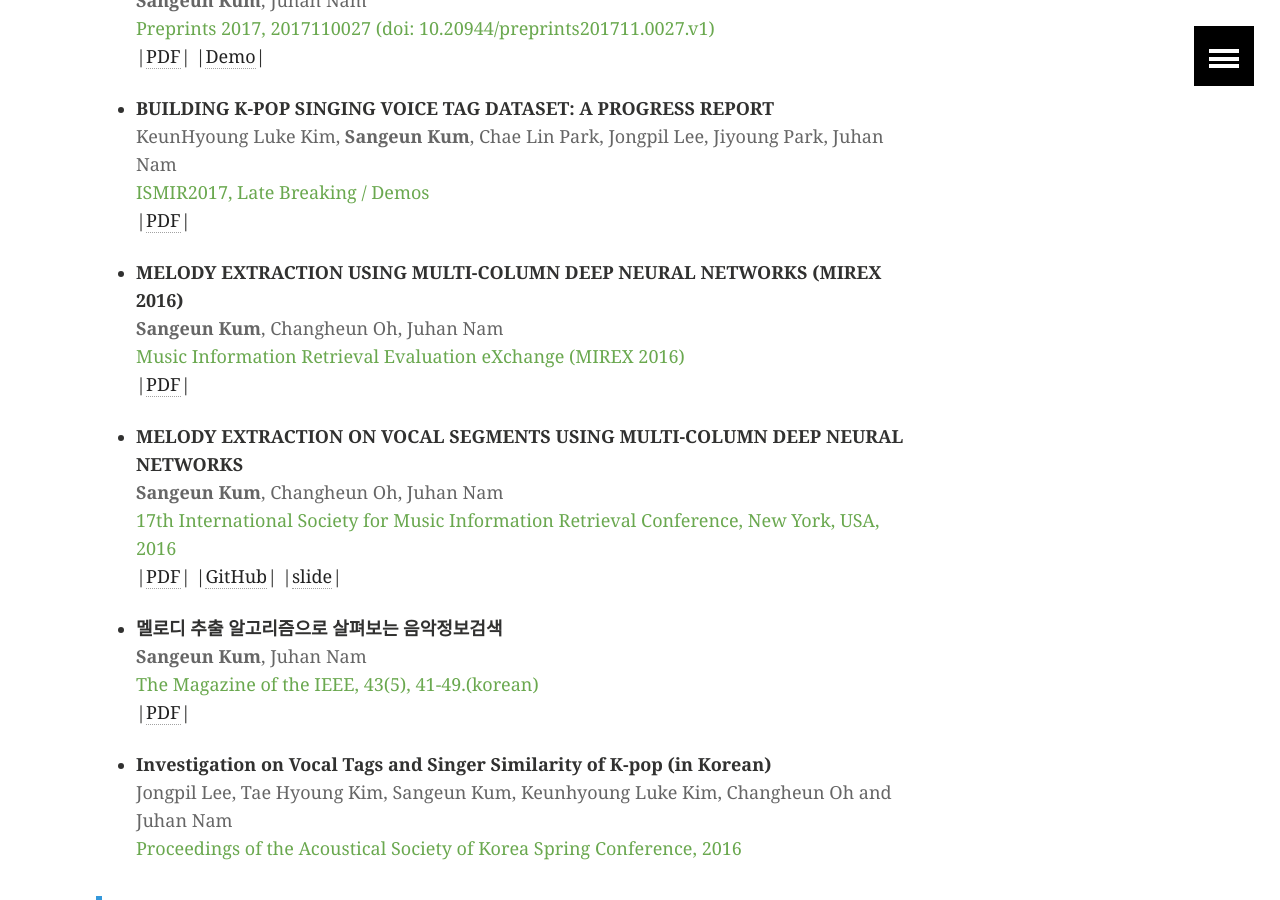
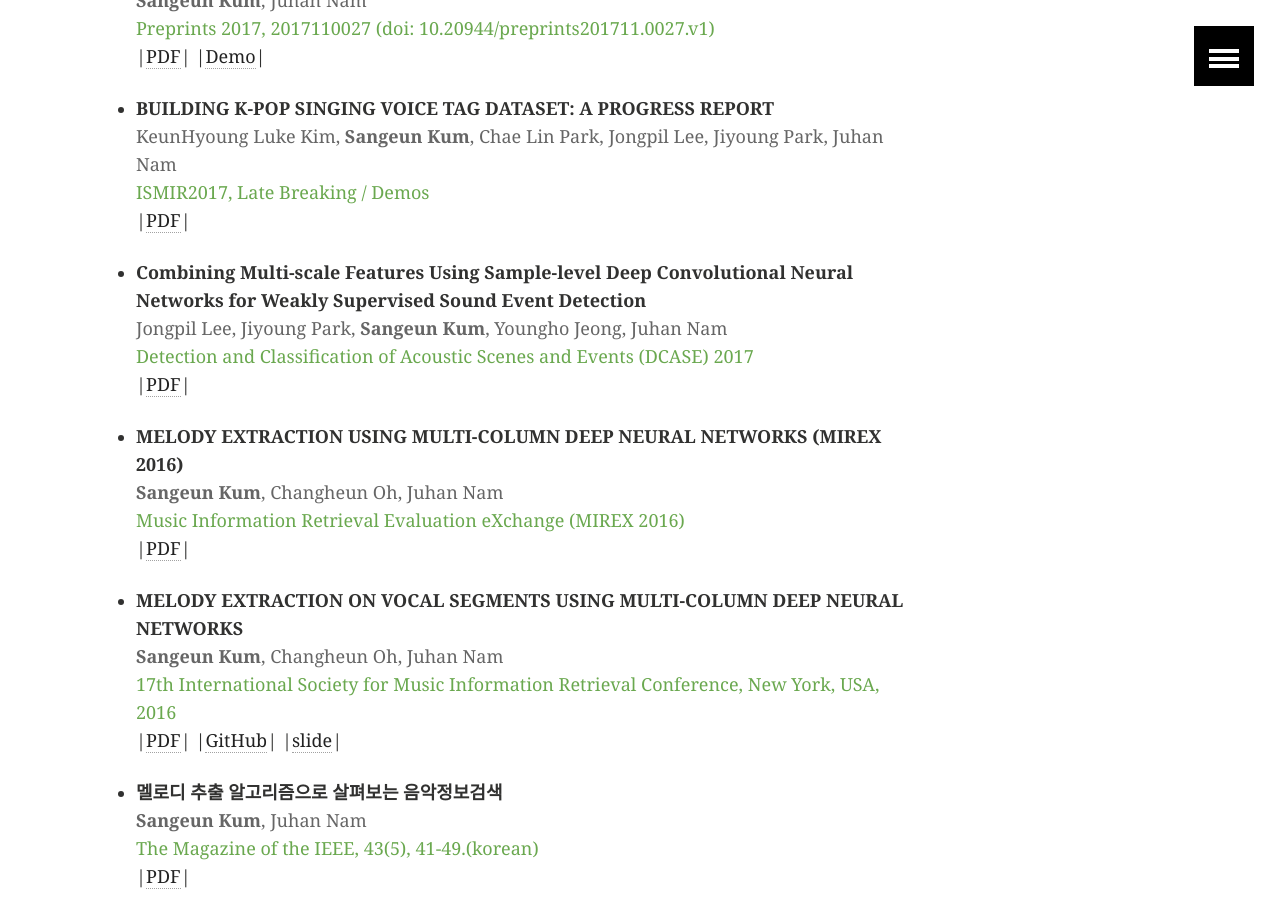
Before and after one commit to keums/keums.github.io, a Jekyll site: the page built from _posts/2016-8-25-CV.md, in a window 1280 px wide and 900 px high, scrolled down 715 px. Built offline with Jekyll 4.4.1, drawn with Linux system fonts in a browser that asks for light colours.

Commit message:
Update 2016-8-25-CV.md

```diff
--- a/_posts/2016-8-25-CV.md
+++ b/_posts/2016-8-25-CV.md
@@ -31,6 +31,12 @@ image:
 <span style="color:#6aa84f"> ISMIR2017, Late Breaking / Demos</span><br>
 |<a href = "https://ismir2017.smcnus.org/lbds/Kim2017a.pdf" target="_blank">PDF</a>|
 
+- <b> Combining Multi-scale Features Using Sample-level Deep Convolutional Neural Networks for Weakly Supervised Sound Event Detection </b><br>
+<span style="color:#666666"> Jongpil Lee, Jiyoung Park, <b>Sangeun Kum</b>, Youngho Jeong, Juhan Nam </span><br>
+<span style="color:#6aa84f"> Detection and Classification of Acoustic Scenes and Events (DCASE) 2017</span><br>
+|<a href = "http://www.cs.tut.fi/sgn/arg/dcase2017/documents/challenge_technical_reports/DCASE2017_Lee_118.pdf" target="_blank">PDF</a>|
+
+
 - <b> MELODY EXTRACTION USING MULTI-COLUMN DEEP NEURAL
 NETWORKS (MIREX 2016) </b><br>
 <span style="color:#666666"> <b>Sangeun Kum</b>, Changheun Oh, Juhan Nam</span><br>
```
